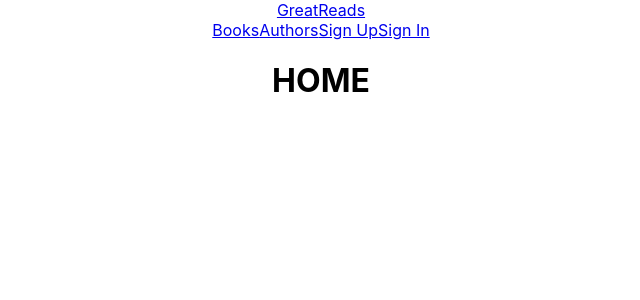
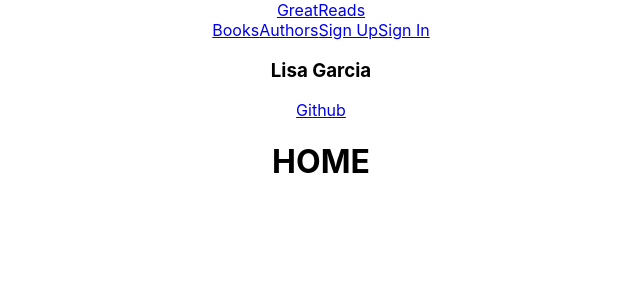
Before and after one commit to lisagarcia13/great-reads, a React (Create React App) app in the folder front-end/client/: page / in a window 1280 px wide. Shown: the top 300 px of the page, without its empty margins (319-959 px from the left). Built offline with nearby package versions, Linux system fonts and the light colour scheme.

Commit message:
footer nav, and layout created

```diff
--- a/front-end/client/src/App.js
+++ b/front-end/client/src/App.js
@@ -1,11 +1,13 @@
 import './App.css';
 import Nav from './components/Nav';
-import {Routes, Route} from 'react-router-dom'
+import { Routes, Route } from 'react-router-dom'
+import Footer from './components/Footer';
 
 function App() {
   return (
     <div className="App">
       <Nav />
+      <Footer />
       <Routes>
         <Route path={'/'} element={<h1>HOME</h1>} />
         <Route path={'/books'} element={<h1>ALL BOOKS</h1>} />
--- a/front-end/client/src/components/Footer.jsx
+++ b/front-end/client/src/components/Footer.jsx
@@ -0,0 +1,14 @@
+import { Link } from "react-router-dom";
+
+function Footer() {
+  return (
+    <nav className="footer">
+      <h3>Lisa Garcia</h3>
+      <Link className="contact-link" to="https://github.com/lisagarcia13">
+        Github
+      </Link>
+    </nav>
+  );
+}
+
+export default Footer;
```
